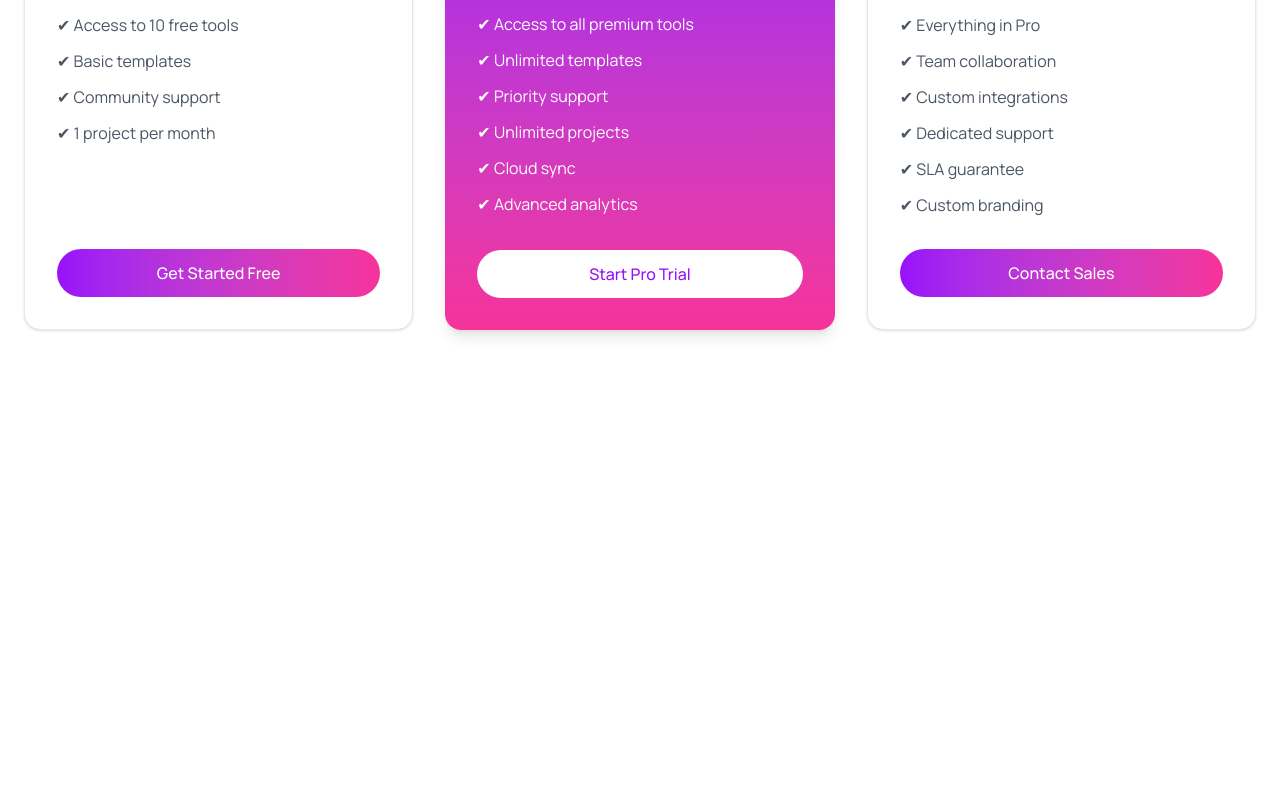
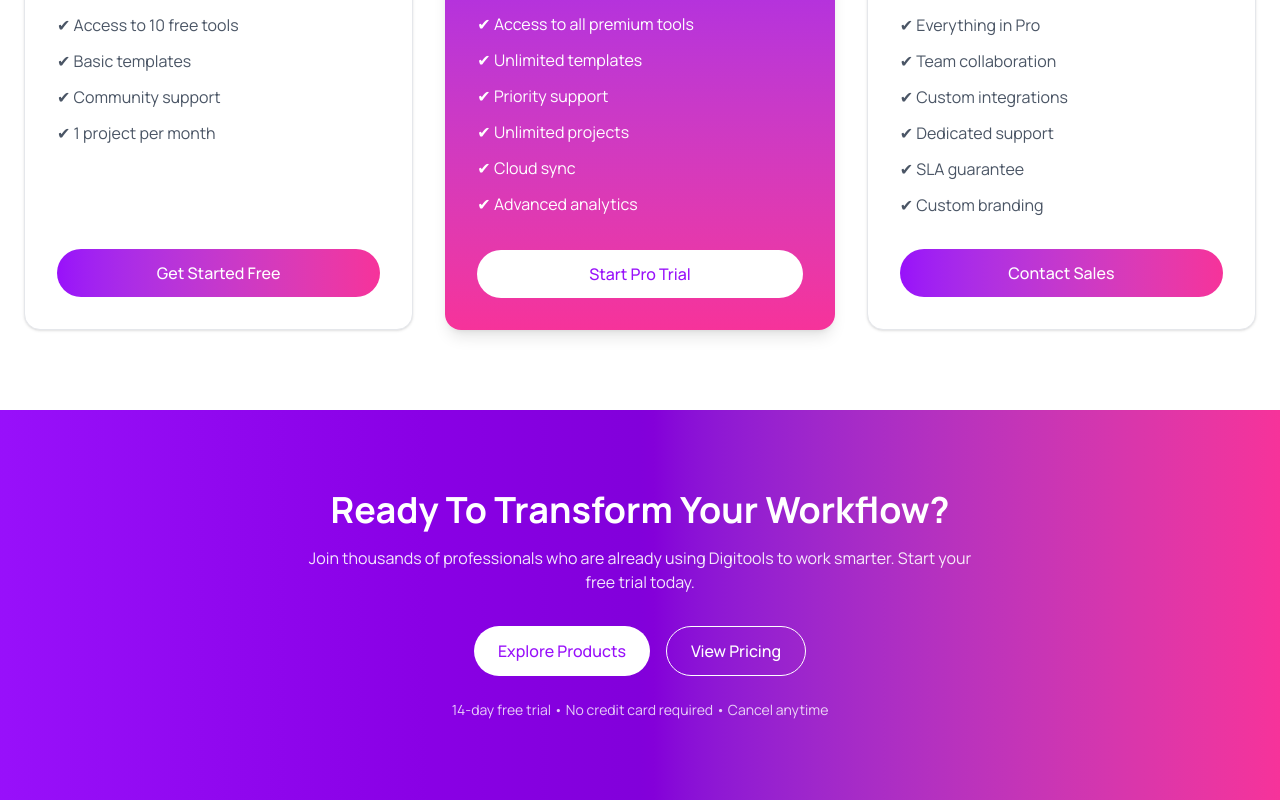
Before and after one commit to arafathelal/ToolHaven, a React (Vite) app: page / in a window 1280 px wide. Shown: the part 4087-4887 px from the top of the page. Before the commit the page ends 4497 px from the top, so only its background shows below. Built offline with nearby package versions, Linux system fonts and the light colour scheme.

Commit message:
Added ready to transform section with CTA functionality

```diff
--- a/src/App.jsx
+++ b/src/App.jsx
@@ -7,6 +7,7 @@ import Cart from "./component/Cart"
 import { ToastContainer } from 'react-toastify'
 import Steps from "./component/Steps";
 import Pricing from "./component/Pricing";
+import CTA from "./component/CTA";
 
 const getProducts = async () => {
   const res = await fetch("/products.json")
@@ -70,7 +71,8 @@ function App() {
         <Cart carts={carts} setCarts={setCarts} />
       )}
       <Steps />
-      <Pricing/>
+      <Pricing />
+      <CTA></CTA>
     </>
   )
 }
--- /dev/null
+++ b/src/component/CTA.jsx
@@ -0,0 +1,44 @@
+const CTA = () => {
+  const scrollToSection = (id) => {
+    document.getElementById(id)?.scrollIntoView({ behavior: "smooth" });
+  };
+
+  return (
+    <div className="bg-gradient-to-r from-purple-600 via-purple-700 to-pink-500 py-20 px-6 text-center text-white">
+
+      <h2 className="text-3xl md:text-4xl font-bold mb-4">
+        Ready To Transform Your Workflow?
+      </h2>
+
+      <p className="max-w-2xl mx-auto text-sm md:text-base opacity-90 mb-8">
+        Join thousands of professionals who are already using Digitools to work smarter.
+        Start your free trial today.
+      </p>
+
+      {/* Buttons */}
+      <div className="flex justify-center gap-4 mb-6 flex-wrap">
+
+        <button
+          onClick={() => scrollToSection("products")}
+          className="px-6 py-3 rounded-full bg-white text-purple-600 font-medium hover:opacity-90 transition"
+        >
+          Explore Products
+        </button>
+
+        <button
+          onClick={() => scrollToSection("pricing")}
+          className="px-6 py-3 rounded-full border border-white text-white font-medium hover:bg-white hover:text-purple-600 transition"
+        >
+          View Pricing
+        </button>
+
+      </div>
+
+      <p className="text-sm opacity-80">
+        14-day free trial • No credit card required • Cancel anytime
+      </p>
+    </div>
+  );
+};
+
+export default CTA;
--- a/src/component/Pricing.jsx
+++ b/src/component/Pricing.jsx
@@ -1,6 +1,6 @@
 const Pricing = () => {
     return (
-        <div className="max-w-7xl mx-auto px-6 py-20">
+        <div id="pricing" className="max-w-7xl mx-auto px-6 py-20">
 
             {/* Header */}
             <div className="text-center mb-16">
--- a/src/component/Products.jsx
+++ b/src/component/Products.jsx
@@ -6,7 +6,7 @@ const Products = ({ productPromise, carts, setCarts }) => {
   // const [carts, setCarts] = useState([]);
 
   return (
-    <div className="px-6 py-12 bg-gray-50 min-h-screen">
+    <div id="products" className="px-6 py-12 bg-gray-50 min-h-screen">
       {/* <div className="text-center mb-12">
         <h1 className="text-4xl font-bold text-gray-800">
           Premium Digital Tools
```
